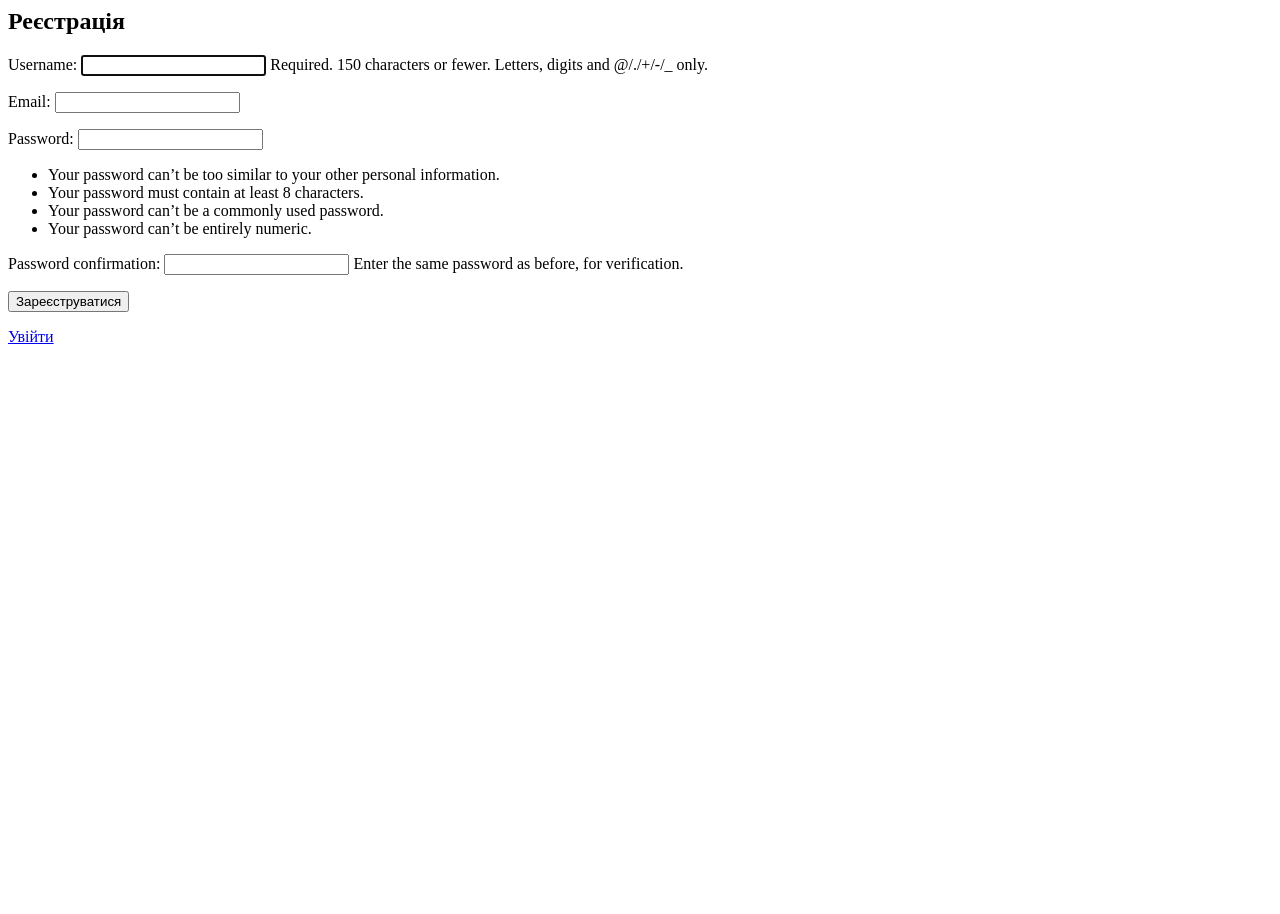
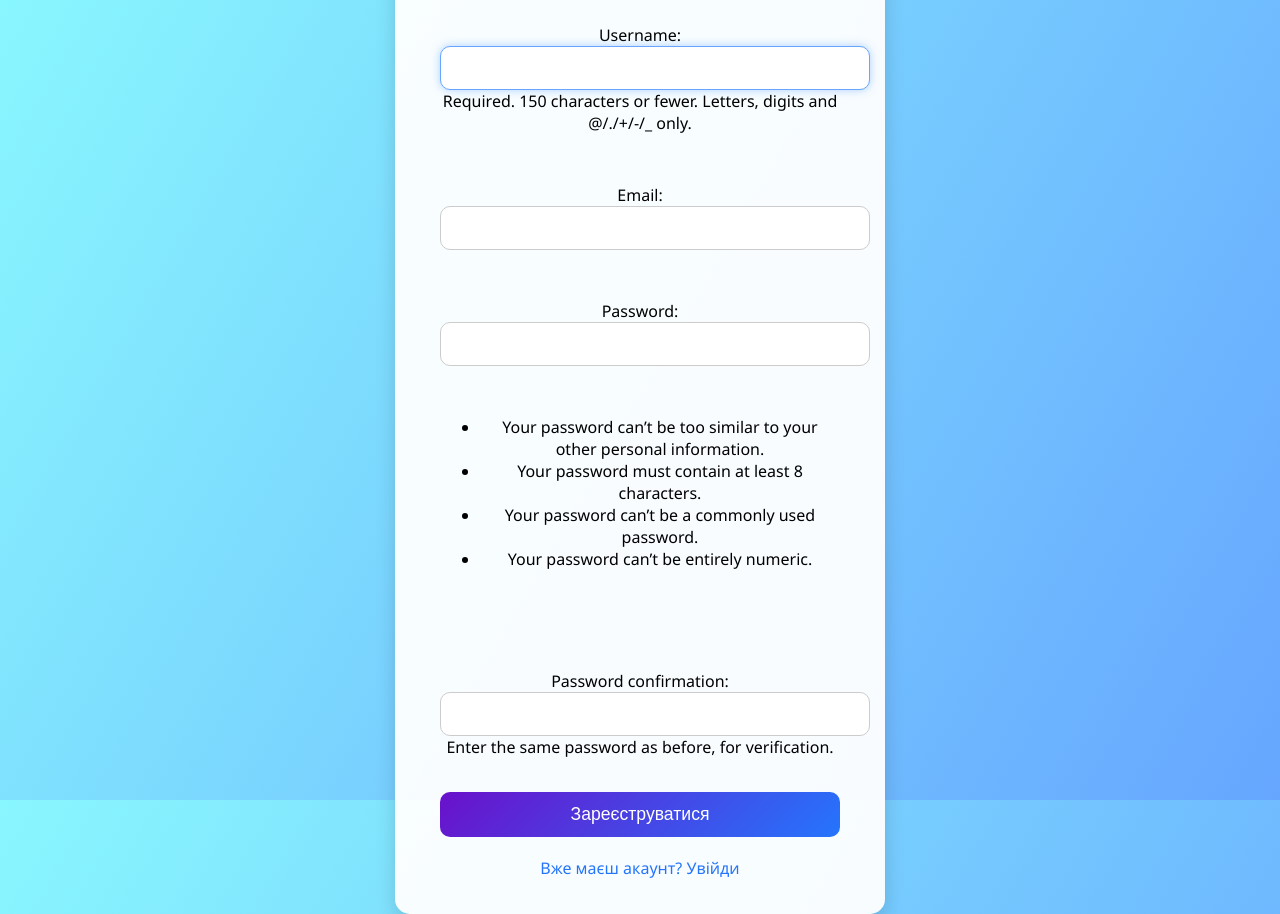
Before and after one commit to norvifnz/portal_groups, a Django app: page /users/register/ in a window 1280 px wide. Before the commit the page ends 344 px from the top, so only its background shows below. Run offline with Django 5.2, Linux system fonts and the light colour scheme.

Commit message:
add home login register html

```diff
--- a/templates/users/register.html
+++ b/templates/users/register.html
@@ -1,7 +1,101 @@
+<!DOCTYPE html>
+<html lang="uk">
+<head>
+    <meta charset="UTF-8">
+    <title>Реєстрація</title>
+    <style>
+        body {
+            font-family: "Segoe UI", Arial, sans-serif;
+            background: linear-gradient(120deg, #89f7fe, #66a6ff);
+            display: flex;
+            justify-content: center;
+            align-items: center;
+            height: 100vh;
+            margin: 0;
+        }
+
+        .register-box {
+            background: rgba(255, 255, 255, 0.95);
+            padding: 35px 45px;
+            border-radius: 15px;
+            box-shadow: 0 8px 20px rgba(0,0,0,0.15);
+            width: 400px;
+            text-align: center;
+            animation: fadeIn 0.8s ease-in-out;
+        }
+
+        @keyframes fadeIn {
+            from { opacity: 0; transform: translateY(-20px); }
+            to { opacity: 1; transform: translateY(0); }
+        }
+
+        h2 {
+            margin-bottom: 25px;
+            color: #2c3e50;
+            font-size: 1.8em;
+        }
+
+        form {
+            display: flex;
+            flex-direction: column;
+            gap: 18px;
+        }
+
+        input {
+            width: 100%;
+            padding: 12px 14px;
+            border: 1px solid #ccc;
+            border-radius: 10px;
+            font-size: 1em;
+            transition: 0.3s ease;
+        }
+
+        input:focus {
+            border-color: #66a6ff;
+            box-shadow: 0 0 8px rgba(102, 166, 255, 0.5);
+            outline: none;
+        }
+
+        button {
+            padding: 12px;
+            background: linear-gradient(135deg, #6a11cb, #2575fc);
+            color: white;
+            border: none;
+            border-radius: 10px;
+            font-size: 1.1em;
+            cursor: pointer;
+            transition: transform 0.2s ease, box-shadow 0.2s ease;
+        }
+
+        button:hover {
+            transform: scale(1.05);
+            box-shadow: 0 6px 14px rgba(0,0,0,0.2);
+        }
+
+        .login-link {
+            margin-top: 20px;
+            display: inline-block;
+            color: #2575fc;
+            text-decoration: none;
+            font-weight: 500;
+            transition: color 0.3s ease;
+        }
+
+        .login-link:hover {
+            color: #6a11cb;
+            text-decoration: underline;
+        }
+    </style>
+</head>
+<body>
+    <div class="register-box">
         <h2>Реєстрація</h2>
         <form method="POST">
             {% csrf_token %}
             {{ form.as_p }}
             <button type="submit">Зареєструватися</button>
         </form>
-<a href="{% url 'login' %}">Увійти</a>
+        <a class="login-link" href="{% url 'login' %}">Вже маєш акаунт? Увійди</a>
+    </div>
+</body>
+</html>
```
Also changed, not shown: templates/home.html (+67 -6 lines), templates/users/login.html (+78 -1 lines). Lines whose indentation alone changed are shown as unchanged.
